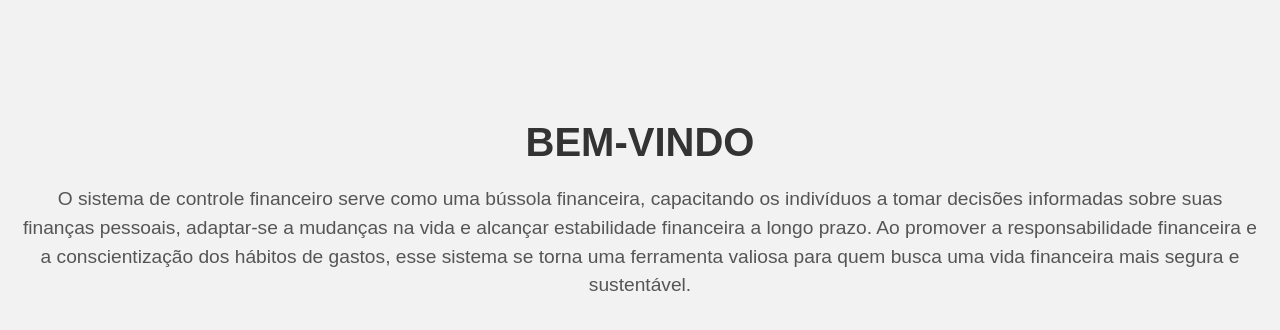
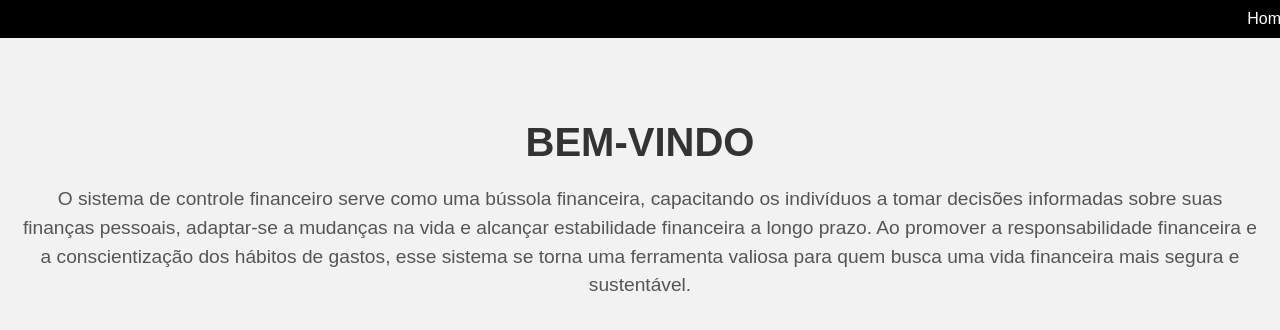
Before and after one commit to JosePereira204/Projeto, a React (Create React App) app: page /about in a window 1280 px wide. Shown: the top 330 px of the page. Built offline with nearby package versions, Linux system fonts and the light colour scheme.

Commit message:
NavBar na tela Sobre

```diff
--- /dev/null
+++ b/src/components/NavBarAbout/index.js
@@ -0,0 +1,14 @@
+import React from 'react';
+import { NavbarContainer, NavList, NavItem, NavLink } from './styles'; // Importando os estilos
+
+function AboutNavbar() {
+    return (
+        <NavbarContainer>
+            <NavList>
+                <NavItem><NavLink href="/home">Home</NavLink></NavItem>
+            </NavList>
+        </NavbarContainer>
+    );
+}
+
+export default AboutNavbar;
--- /dev/null
+++ b/src/components/NavBarAbout/styles.js
@@ -0,0 +1,31 @@
+import styled from "styled-components";
+
+export const NavbarContainer = styled.nav`
+  top: 0;
+  left: 0;
+  width: 100%;
+  display: flex;
+  justify-content: flex-end;
+  align-items: center;
+  padding: 10px;
+  background-color: black;
+  color: #fff;
+  position: fixed;
+`;
+
+export const NavList = styled.ul`
+  list-style-type: none;
+  display: flex;
+`;
+
+export const NavItem = styled.li`
+  margin-left: 20px;
+`;
+
+export const NavLink = styled.a`
+  text-decoration: none;
+  color: #fff;
+  &:hover {
+    text-decoration: underline;
+  }
+`;
--- a/src/components/NavBar/index.js
+++ b/src/components/NavBarHome/index.js
@@ -1,7 +1,7 @@
 import React from 'react';
 import { NavbarContainer, NavList, NavItem, NavLink, LogoutButton } from './styles'; // Importando os estilos
 
-function Navbar() {
+function HomeNavbar() {
     return (
         <NavbarContainer>
             <NavList>
@@ -20,4 +20,4 @@ function handleLogout() {
 }
 
 
-export default Navbar;
+export default HomeNavbar;
--- a/src/pages/About/index.js
+++ b/src/pages/About/index.js
@@ -1,10 +1,12 @@
 import React from 'react';
 import { Container, Title, Description } from './styles'; //
 // import fundo_sobre from "../../components/img/dinheiro.png";
+import AboutNavbar from '../../components/NavBarAbout';
 
 function About() {
     return (
         <Container>
+            <AboutNavbar />
             <Title>BEM-VINDO</Title>
             <Description>O sistema de controle financeiro serve como uma bússola financeira, capacitando os indivíduos a tomar decisões informadas sobre suas finanças pessoais, adaptar-se a mudanças na vida e alcançar estabilidade financeira a longo prazo. Ao promover a responsabilidade financeira e a conscientização dos hábitos de gastos, esse sistema se torna uma ferramenta valiosa para quem busca uma vida financeira mais segura e sustentável.</Description>
         </Container>
--- a/src/pages/Home/index.js
+++ b/src/pages/Home/index.js
@@ -4,7 +4,7 @@ import * as C from "./styles";
 import ControleFinanceiro from "../../components/ControleFinanceiro";
 import Resume from "../../components/Resume";
 import Form from "../../components/Form";
-import Navbar from '../../components/NavBar';
+import Navbar from '../../components/NavBarHome';
 
 const Home = () => {
 
```
Also changed, not shown: src/components/NavBarHome/styles.js (renamed from src/components/NavBar/styles.js).
